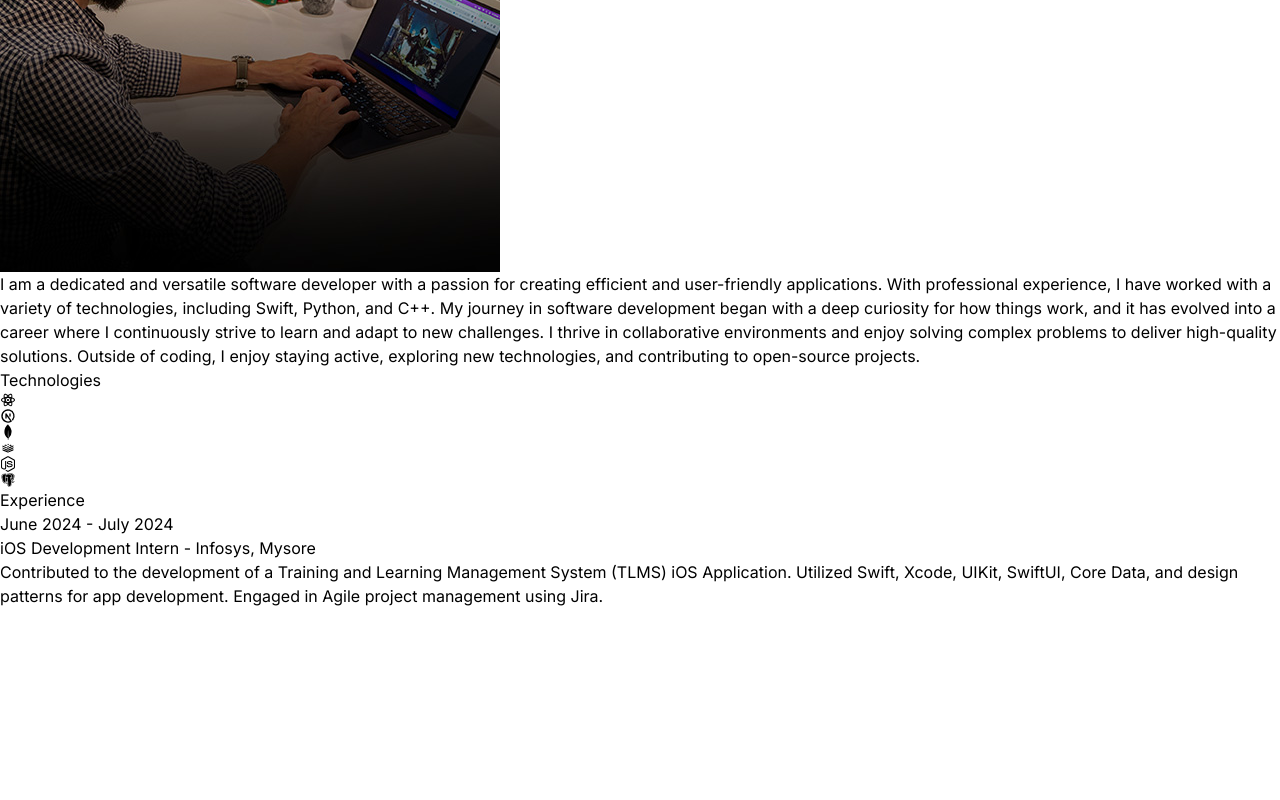
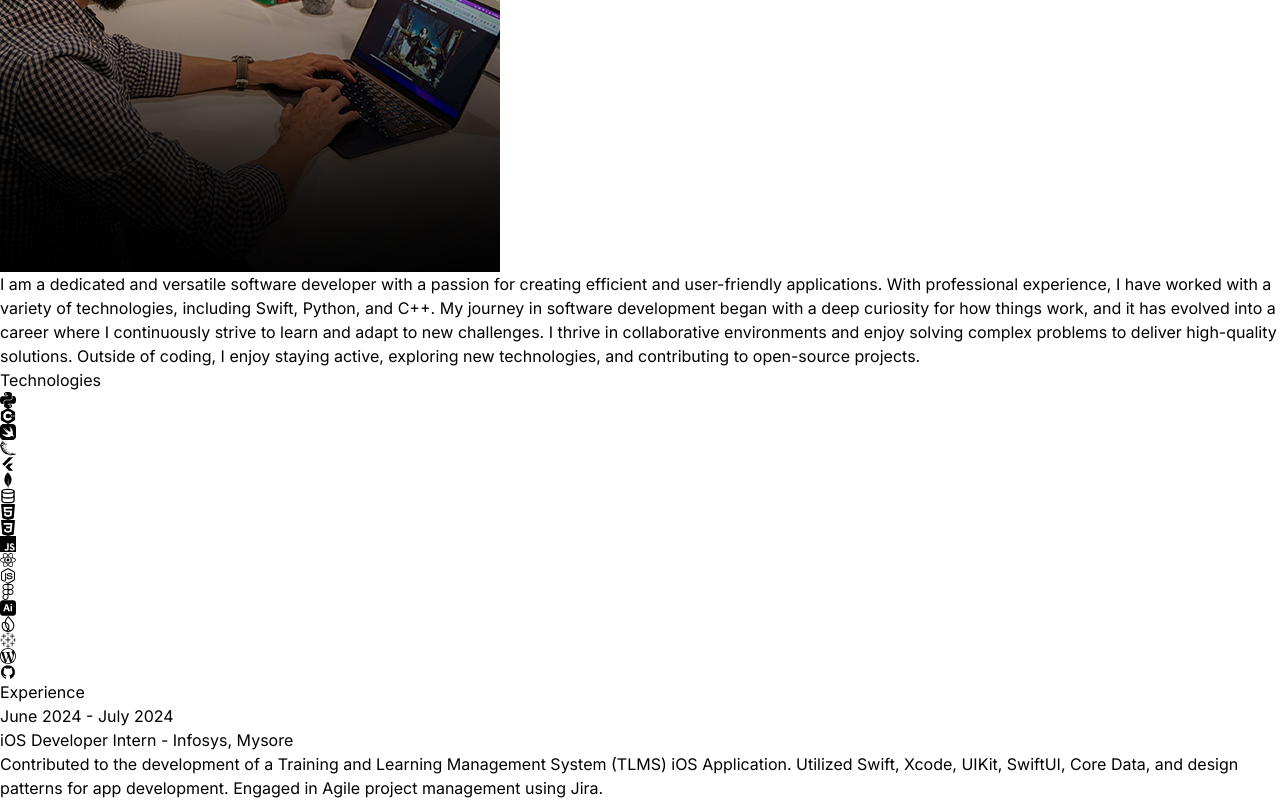
Before and after one commit to anmolranjan1/react-portfolio-anmol, a React (Vite) app: page / in a window 1280 px wide. Shown: the part 1022-1822 px from the top of the page. Before the commit the page ends 1630 px from the top, so only its background shows below. Built offline with nearby package versions, Linux system fonts and the light colour scheme.

Commit message:
Technologies Updated

```diff
--- a/src/components/Technologies.jsx
+++ b/src/components/Technologies.jsx
@@ -1,9 +1,8 @@
-import { RiReactjsLine } from "react-icons/ri";
-import { TbBrandNextjs } from "react-icons/tb";
-import { SiMongodb } from "react-icons/si";
-import { DiRedis } from "react-icons/di";
-import { FaNodeJs } from "react-icons/fa";
-import { BiLogoPostgresql } from "react-icons/bi";
+import { SiPython, SiCplusplus, SiSwift, SiFlask, SiMongodb, SiHtml5, SiCss3, SiJavascript, SiFigma, SiAdobeillustrator, SiFirebase, SiTableau, SiWordpress } from "react-icons/si";
+import { FaReact, FaNodeJs, FaJava } from "react-icons/fa";
+import { FiDatabase } from "react-icons/fi";
+import { RiFlutterFill } from "react-icons/ri";
+import { AiFillGithub } from "react-icons/ai";
 
 const Technologies = () => {
   return (
@@ -11,26 +10,62 @@ const Technologies = () => {
       <h2 className="my-20 text-center text-4xl">Technologies</h2>
       <div className="flex flex-wrap items-center justify-center gap-4">
         <div className="rounded-2xl border-4 border-neutral-800 p-4">
-                <RiReactjsLine className="text-7xl text-cyan-400" />
+          <SiPython className="text-7xl text-yellow-400" />
         </div>
         <div className="rounded-2xl border-4 border-neutral-800 p-4">
-                <TbBrandNextjs className="text-7xl" />
+          <SiCplusplus className="text-7xl text-blue-400" />
+        </div>
+        <div className="rounded-2xl border-4 border-neutral-800 p-4">
+          <SiSwift className="text-7xl text-orange-400" />
+        </div>
+        <div className="rounded-2xl border-4 border-neutral-800 p-4">
+          <SiFlask className="text-7xl text-white" />
+        </div>
+        <div className="rounded-2xl border-4 border-neutral-800 p-4">
+          <RiFlutterFill className="text-7xl text-blue-500" />
         </div>
         <div className="rounded-2xl border-4 border-neutral-800 p-4">
           <SiMongodb className="text-7xl text-green-500" />
         </div>
         <div className="rounded-2xl border-4 border-neutral-800 p-4">
-                <DiRedis className="text-7xl text-red-700" />
+          <FiDatabase className="text-7xl text-purple-500" />
+        </div>
+        <div className="rounded-2xl border-4 border-neutral-800 p-4">
+          <SiHtml5 className="text-7xl text-orange-600" />
+        </div>
+        <div className="rounded-2xl border-4 border-neutral-800 p-4">
+          <SiCss3 className="text-7xl text-blue-600" />
+        </div>
+        <div className="rounded-2xl border-4 border-neutral-800 p-4">
+          <SiJavascript className="text-7xl text-yellow-300" />
+        </div>
+        <div className="rounded-2xl border-4 border-neutral-800 p-4">
+          <FaReact className="text-7xl text-cyan-400" />
         </div>
         <div className="rounded-2xl border-4 border-neutral-800 p-4">
           <FaNodeJs className="text-7xl text-green-500" />
         </div>
         <div className="rounded-2xl border-4 border-neutral-800 p-4">
-                <BiLogoPostgresql className="text-7xl text-sky-700" />
+          <SiFigma className="text-7xl text-purple-600" />
+        </div>
+        <div className="rounded-2xl border-4 border-neutral-800 p-4">
+          <SiAdobeillustrator className="text-7xl text-orange-600" />
+        </div>
+        <div className="rounded-2xl border-4 border-neutral-800 p-4">
+          <SiFirebase className="text-7xl text-yellow-500" />
+        </div>
+        <div className="rounded-2xl border-4 border-neutral-800 p-4">
+          <SiTableau className="text-7xl text-blue-600" />
+        </div>
+        <div className="rounded-2xl border-4 border-neutral-800 p-4">
+          <SiWordpress className="text-7xl text-blue-600" />
+        </div>
+        <div className="rounded-2xl border-4 border-neutral-800 p-4">
+          <AiFillGithub className="text-7xl text-white" />
         </div>
       </div>
     </div>
   )
 }
 
-export default Technologies
+export default Technologies;
--- a/src/constants/index.js
+++ b/src/constants/index.js
@@ -10,10 +10,10 @@ export const ABOUT_TEXT = `I am a dedicated and versatile software developer wit
 export const EXPERIENCES = [
   {
     year: "June 2024 - July 2024",
-    role: "iOS Development Intern",
+    role: "iOS Developer Intern",
     company: "Infosys, Mysore",
     description: `Contributed to the development of a Training and Learning Management System (TLMS) iOS Application. Utilized Swift, Xcode, UIKit, SwiftUI, Core Data, and design patterns for app development. Engaged in Agile project management using Jira.`,
-    technologies: ["Swift", "Xcode", "UIKit", "SwiftUI", "Core Data"],
+    technologies: ["Swift", "Xcode", "SwiftUI", "Core Data"],
   },
 ];
 
```
Lines whose indentation alone changed are shown as unchanged.
